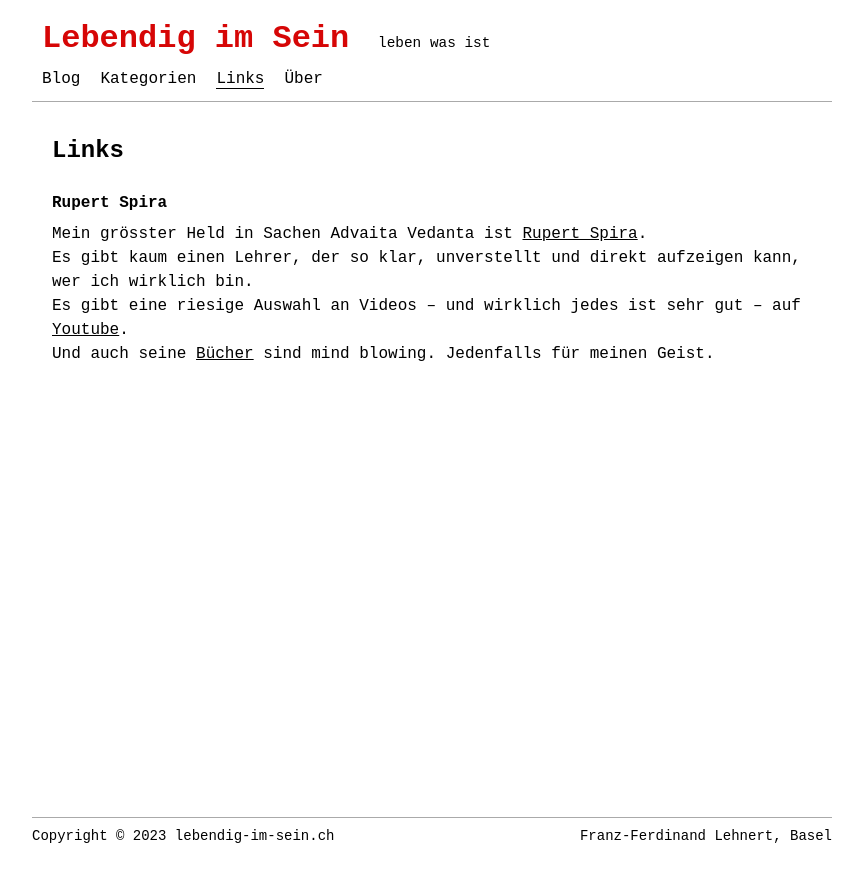
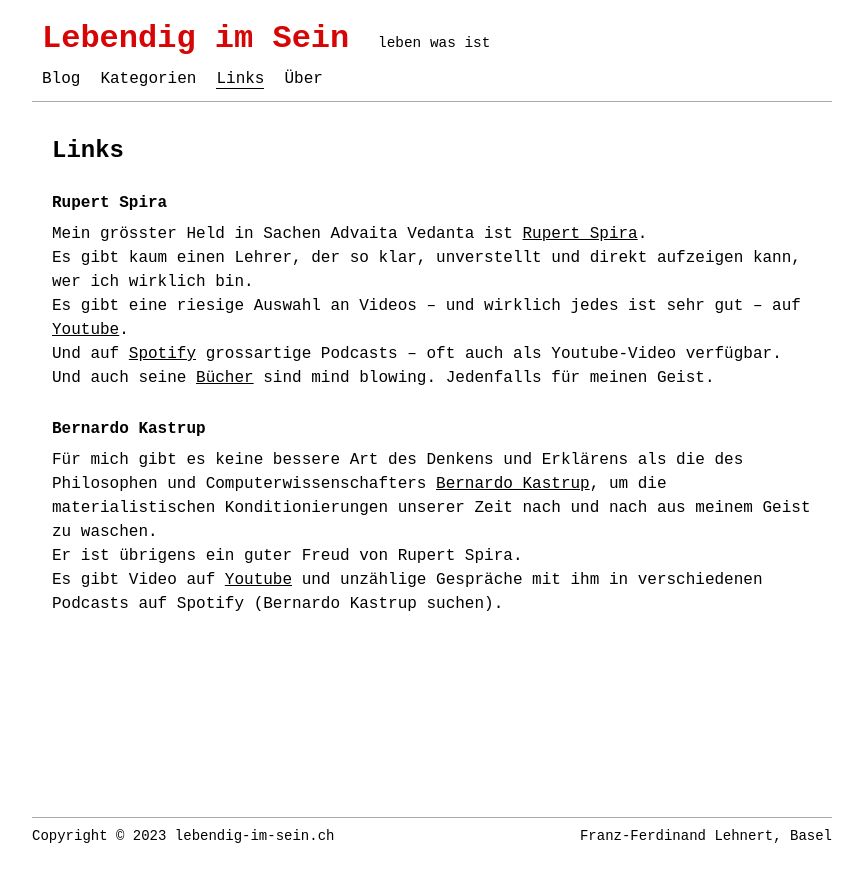
Before and after one commit to lebendigimsein/webpage, a Jekyll site: the page built from pages/links.md, in a window 1280 px wide. Shown: the top 882 px of the page, without its empty margins (208-1068 px from the left). Built offline with Jekyll 4.4.1, drawn with Linux system fonts in a browser that asks for light colours.

Commit message:
links changed

```diff
--- a/pages/links.md
+++ b/pages/links.md
@@ -8,4 +8,10 @@ permalink: /links
 Mein grösster Held in Sachen Advaita Vedanta ist [Rupert Spira](https://rupertspira.com){:target="_blank"}.
 Es gibt kaum einen Lehrer, der so klar, unverstellt und direkt aufzeigen kann, wer ich wirklich bin.
 Es gibt eine riesige Auswahl an Videos – und wirklich jedes ist sehr gut – auf [Youtube](https://www.youtube.com/@rupertspira){:target="_blank"}.
+Und auf [Spotify](https://open.spotify.com/show/3EdAaXLEeLeJD7yGxzDFDz?si=949f5c627c6e4c7d){:target="_blank"} grossartige Podcasts – oft auch als Youtube-Video verfügbar.
 Und auch seine [Bücher](https://rupertspira.com/store){:target="_blank"} sind mind blowing. Jedenfalls für meinen Geist.
+
+## Bernardo Kastrup
+Für mich gibt es keine bessere Art des Denkens und Erklärens als die des Philosophen und Computerwissenschafters [Bernardo Kastrup](https://www.bernardokastrup.com){:target="_blank"}, um die materialistischen Konditionierungen unserer Zeit nach und nach aus meinem Geist zu waschen.
+Er ist übrigens ein guter Freud von Rupert Spira.
+Es gibt Video auf [Youtube](https://www.youtube.com/@bernardokastrup){:target="_blank"} und unzählige Gespräche mit ihm in verschiedenen Podcasts auf Spotify (Bernardo Kastrup suchen).
```
